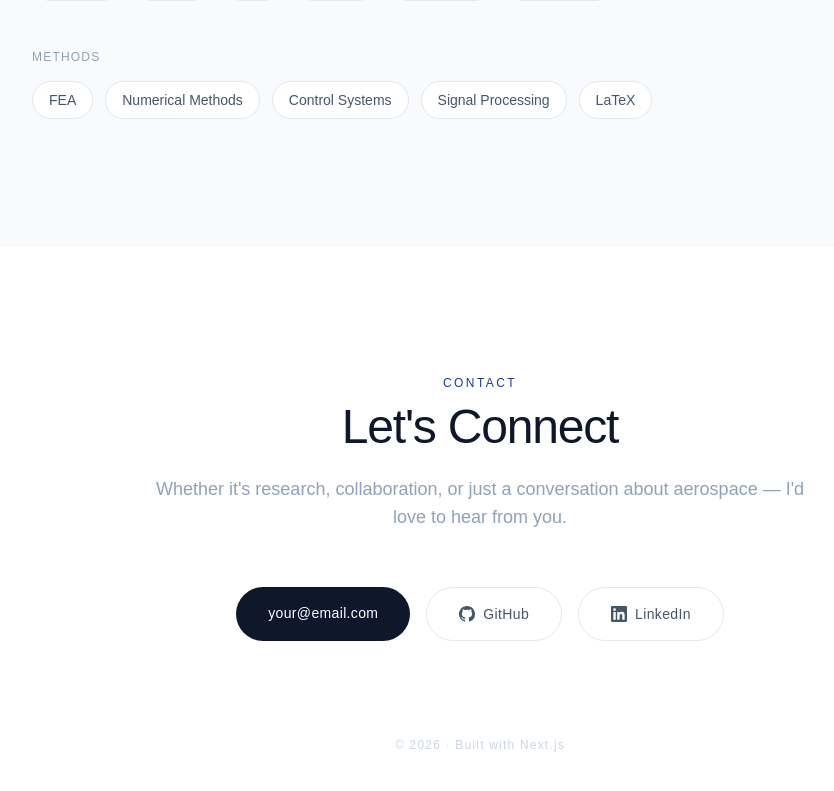
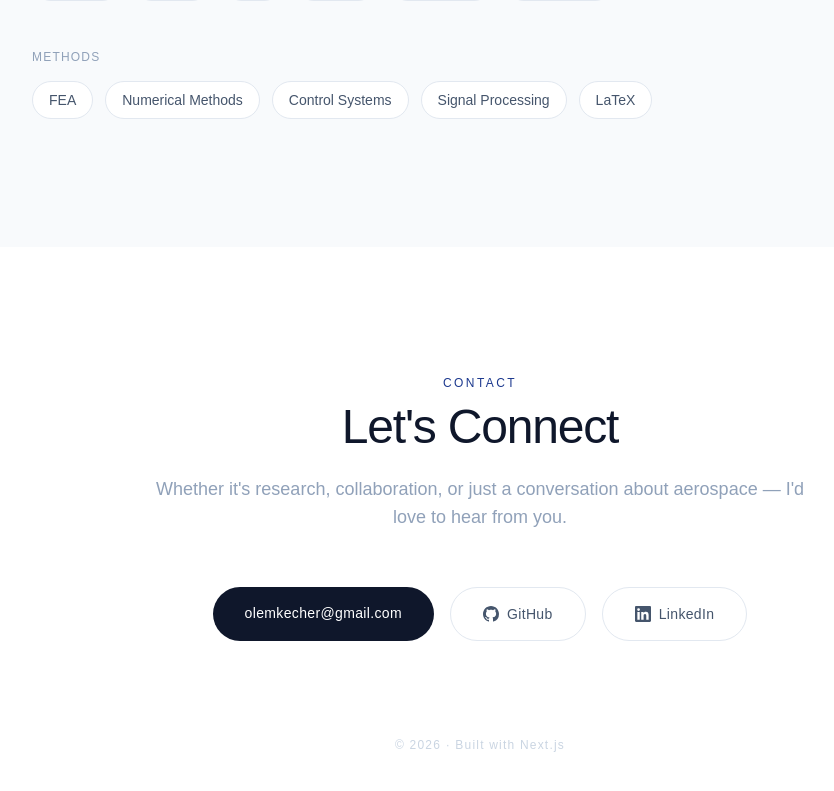
Before and after one commit to Oltunisie/Portfolio, a Next.js app: page /Portfolio/ in a window 1280 px wide. Shown: the part 2590-3381 px from the top of the page, without its empty margins (160-994 px from the left). Built offline with nearby package versions, Linux system fonts and the light colour scheme.

Commit message:
Update Contact.tsx

```diff
--- a/components/Contact.tsx
+++ b/components/Contact.tsx
@@ -38,7 +38,7 @@ export default function Contact() {
             href="mailto:your@email.com"
             className="px-8 py-4 bg-slate-900 text-white text-sm tracking-wide rounded-full hover:bg-blue-900 transition-colors duration-300"
           >
-            your@email.com
+           olemkecher@gmail.com
           </a>
           <a
             href="https://github.com/Oltunisie"
@@ -52,7 +52,7 @@ export default function Contact() {
             GitHub
           </a>
           <a
-            href="https://linkedin.com/in/yourprofile"
+            href="https://www.linkedin.com/in/omar-lemkecher-b02765365/?locale=fr"
             target="_blank"
             rel="noopener noreferrer"
             className="px-8 py-4 border border-slate-200 text-slate-600 text-sm tracking-wide rounded-full hover:border-slate-400 transition-colors duration-300 flex items-center justify-center gap-2"
```
